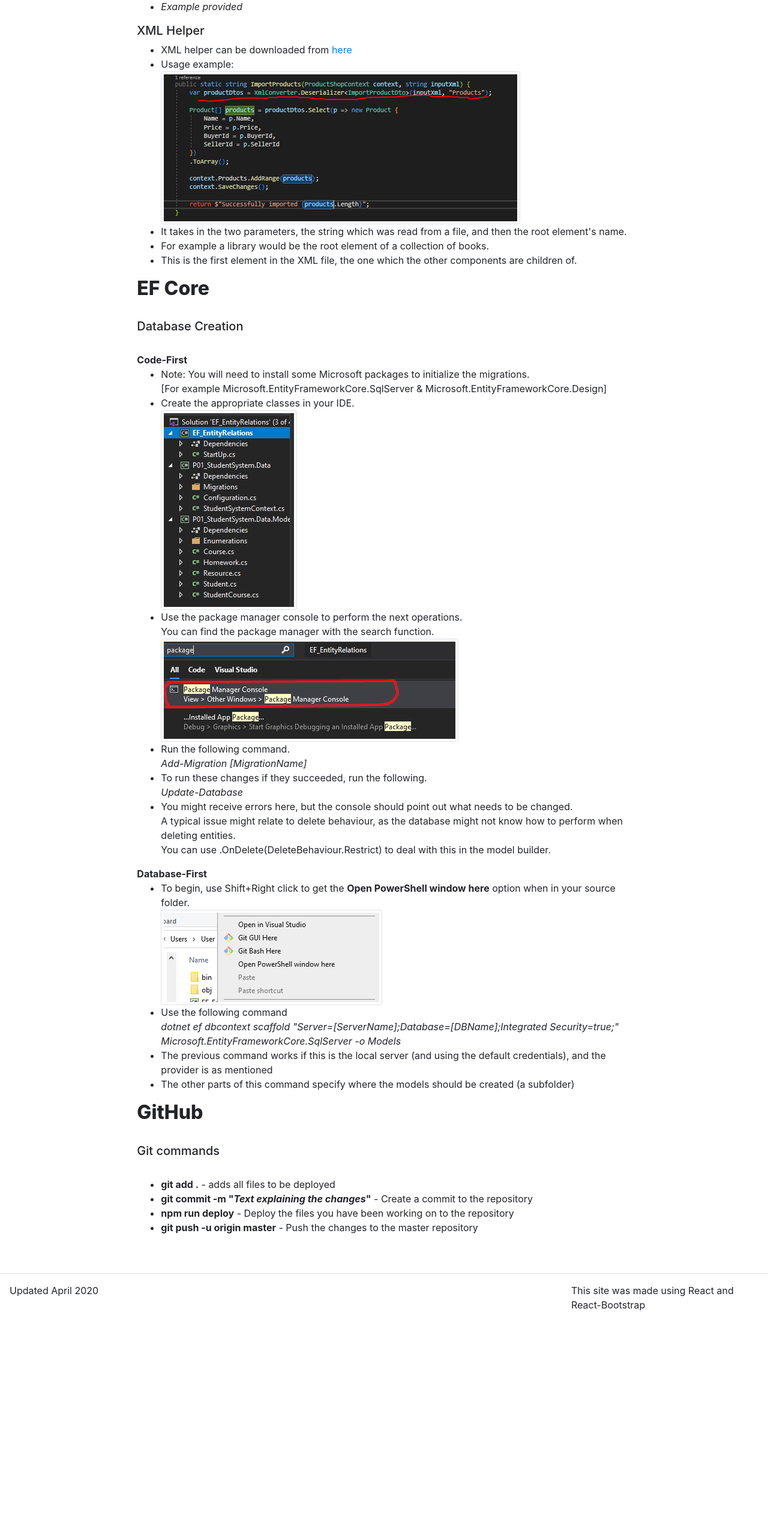
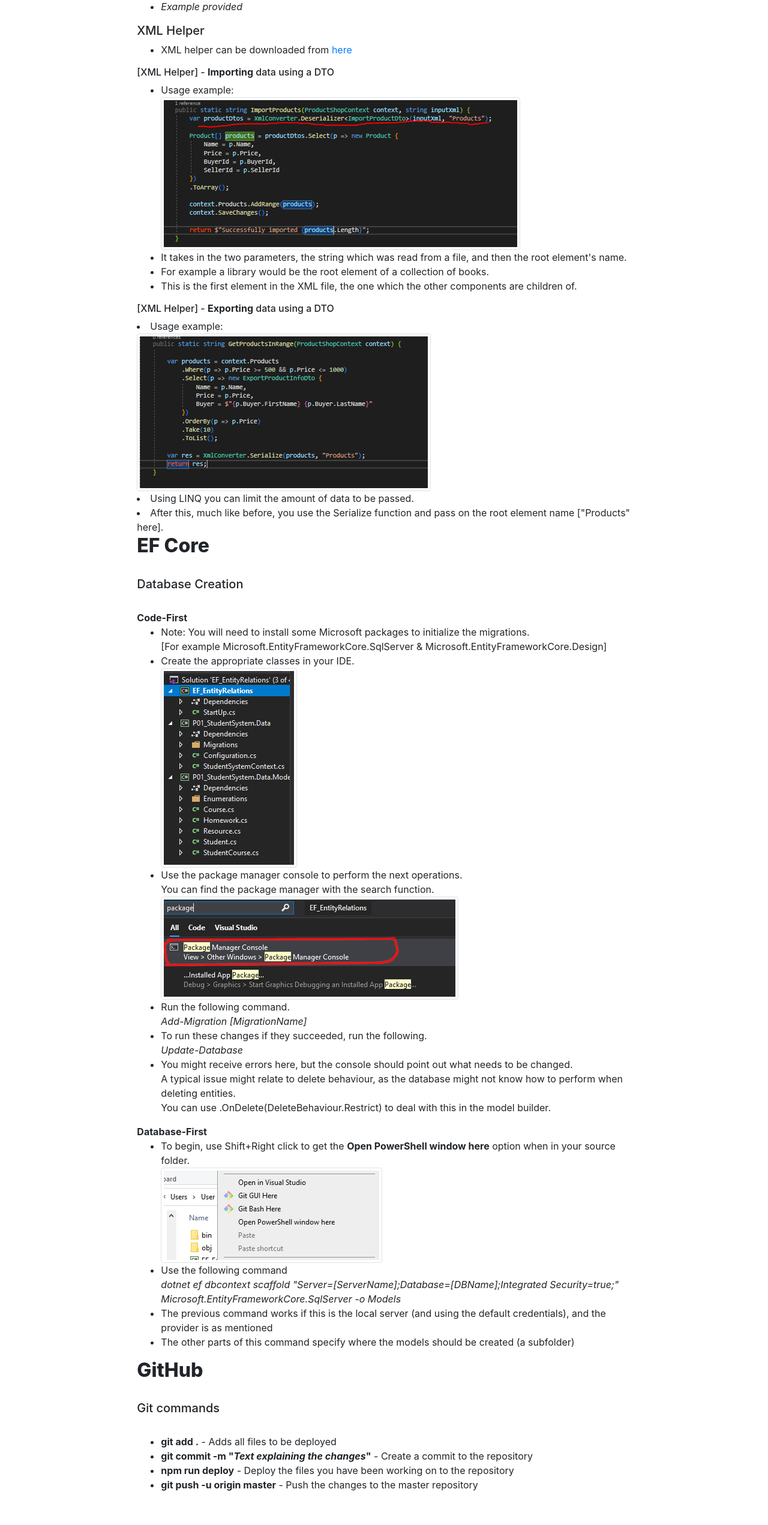
Before and after one commit to JonHanes/portfolio, a React (Create React App) app: page /cheatsheet in a window 1280 px wide. Shown: the part 1363-3906 px from the top of the page at 60% size. Before the commit the page ends 3567 px from the top, so only its background shows below. Built offline with nearby package versions, Linux system fonts and the light colour scheme.

Commit message:
Added stuff to cheat sheet

```diff
--- a/src/Pages/Cheatsheet.js
+++ b/src/Pages/Cheatsheet.js
@@ -16,6 +16,7 @@ import VS_CS_Version2 from '../Assets/Images/Snippets/VS_Version_CS2.PNG';
 import XML_DTO from '../Assets/Images/Snippets/XML_DTO.PNG';
 
 import XML_HelperEX1 from '../Assets/Images/Snippets/XML_HelperEX1.PNG';
+import XML_HelperEX2 from '../Assets/Images/Snippets/XML_HelperEX2.PNG';
 //#endregion
 
 function Cheatsheet(props) {
@@ -56,12 +57,20 @@ function Cheatsheet(props) {
                     <h5>XML Helper</h5>
                         <ul>
                             <li>XML helper can be downloaded from <a href="https://github.com/StoyanShopov/XmlFacade/blob/master/XmlFacade/XmlFacade/XmlConverter.cs">here</a></li>
+                        </ul>
+                        <h6>[XML Helper] - <b>Importing</b> data using a DTO</h6>
+                        <ul>
                             <li>Usage example:</li>
                             <Image src={XML_HelperEX1} thumbnail/>
                             <li>It takes in the two parameters, the string which was read from a file, and then the root element's name.</li>
                             <li>For example a library would be the root element of a collection of books.</li>
                             <li>This is the first element in the XML file, the one which the other components are children of.</li>
                         </ul>
+                        <h6>[XML Helper] - <b>Exporting</b> data using a DTO</h6>
+                        <li>Usage example:</li>
+                        <Image src={XML_HelperEX2} thumbnail/>
+                        <li>Using LINQ you can limit the amount of data to be passed.</li>
+                        <li>After this, much like before, you use the Serialize function and pass on the root element name ["Products" here].</li>
                 </div>
 
                 <div>
@@ -106,7 +115,7 @@ function Cheatsheet(props) {
                     <br/>
                     <h5>Git commands</h5><br/>
                     <ul>
-                        <li><b>git add .</b> - adds all files to be deployed</li>
+                        <li><b>git add .</b> - Adds all files to be deployed</li>
                         <li><b>git commit -m "<i>Text explaining the changes</i>"</b> - Create a commit to the repository</li>
                         <li><b>npm run deploy</b> - Deploy the files you have been working on to the repository</li>
                         <li><b>git push -u origin master</b> - Push the changes to the master repository</li>
```
Also changed, not shown: src/Assets/Images/Snippets/XML_HelperEX2.PNG (added). Lines whose indentation alone changed are shown as unchanged.
